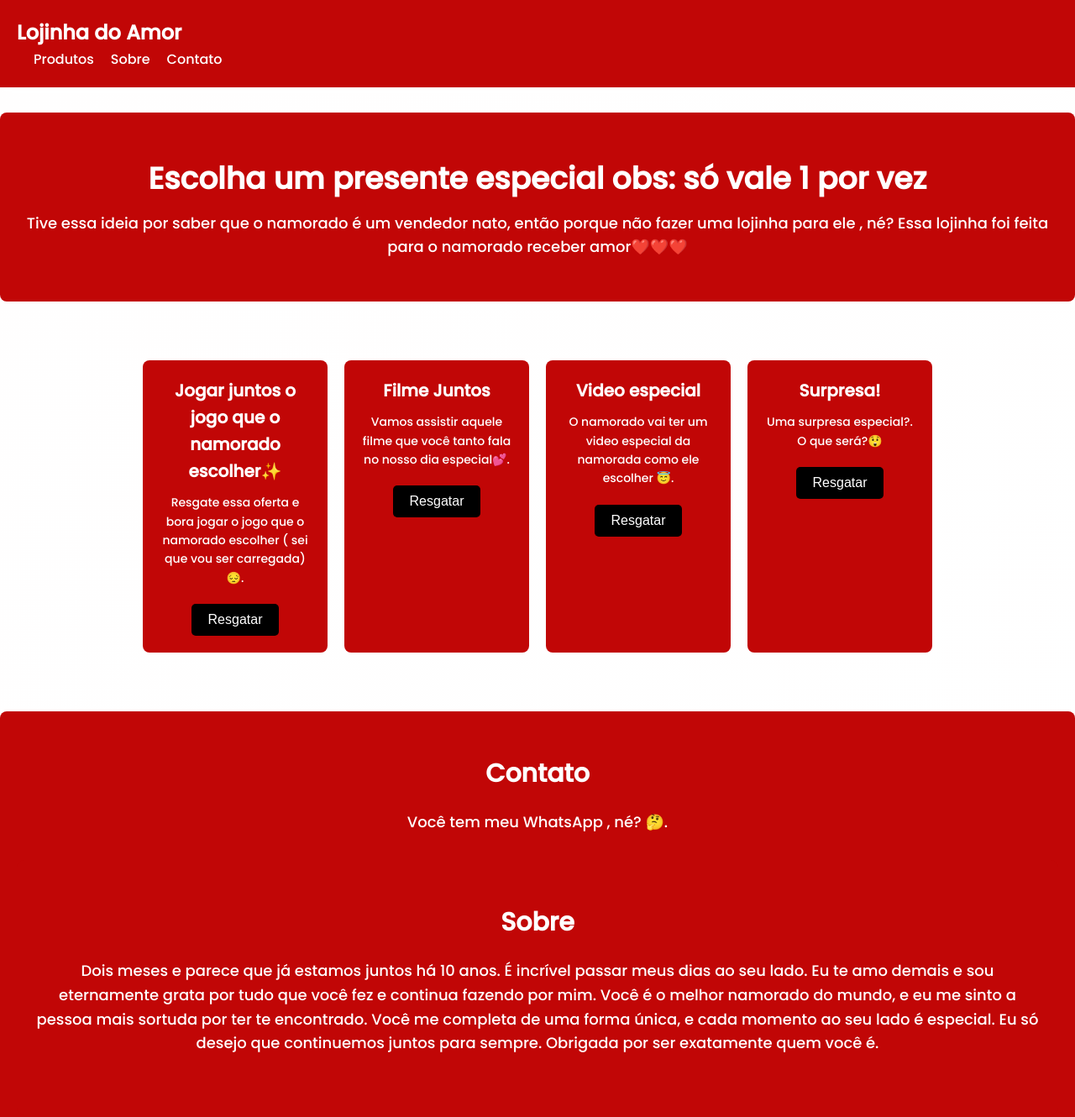
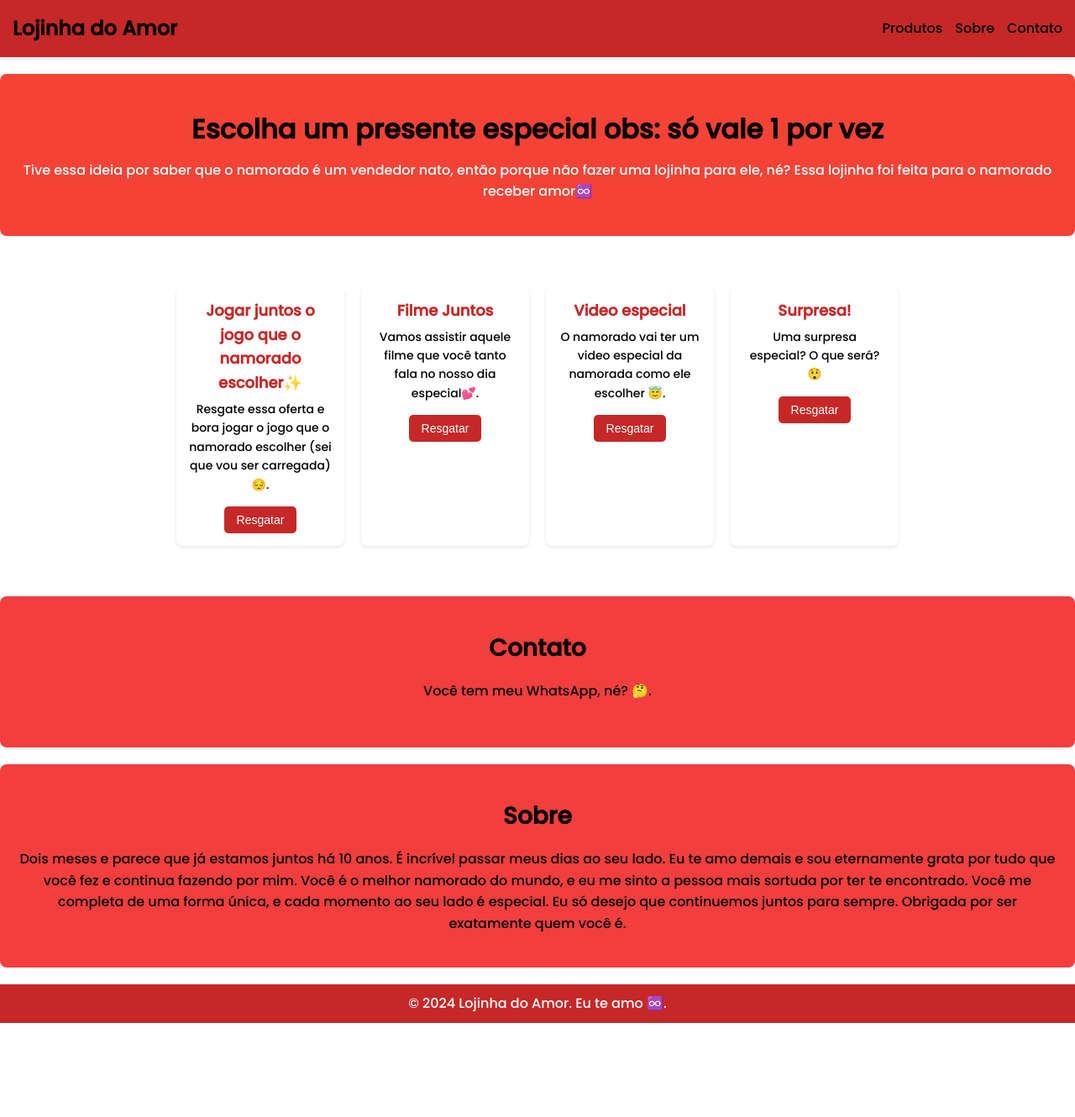
Before and after one commit to akanezitta/LASKXSSKDSKXKS, a plain HTML site: page index.html in a window 1280 px wide. Shown: the top 1330 px of the page at 84% size. After the commit the page ends 1218 px from the top, so only its background shows below. Drawn offline with Linux system fonts and the light colour scheme.

Commit message:
Add files via upload

```diff
--- a/index.html
+++ b/index.html
@@ -26,13 +26,13 @@
     <main class="container">
         <section id="hero">
             <h2>Escolha um presente especial obs: só vale 1 por vez</h2>
-            <p>Tive essa ideia por saber que o namorado é um vendedor nato, então porque não fazer uma lojinha para ele , né? Essa lojinha foi feita para o namorado receber amor❤️❤️❤️</p>
+            <p>Tive essa ideia por saber que o namorado é um vendedor nato, então porque não fazer uma lojinha para ele, né? Essa lojinha foi feita para o namorado receber amor♾️</p>
         </section>
 
         <section id="products" class="products">
             <div class="product-card">
                 <h3>Jogar juntos o jogo que o namorado escolher✨</h3>
-                <p>Resgate essa oferta e bora jogar o jogo que o namorado escolher ( sei que vou ser carregada)😔.</p>
+                <p>Resgate essa oferta e bora jogar o jogo que o namorado escolher (sei que vou ser carregada)😔.</p>
                 <button id="resgatar-jogo">Resgatar</button>
             </div>
 
@@ -44,28 +44,29 @@
 
             <div class="product-card">
                 <h3>Video especial</h3>
-                <p> O namorado vai ter um video especial da namorada como ele escolher 😇.</p>
+                <p>O namorado vai ter um video especial da namorada como ele escolher 😇.</p>
                 <button id="resgatar-video">Resgatar</button>
             </div>
 
             <div class="product-card">
                 <h3>Surpresa!</h3>
-                <p>Uma surpresa especial?. O que será?😲</p>
+                <p>Uma surpresa especial? O que será?😲</p>
                 <button id="resgatar-surpresa">Resgatar</button>
             </div>
         </section>
+
         <!-- Seção Contato -->
         <section id="contact">
             <h2>Contato</h2>
-            <p> Você tem meu WhatsApp , né? 🤔.</p>
-            </form>
-            <!-- Seção Sobre -->
-            <section id="about">
-                <h2>Sobre</h2>
-                <p>Dois meses e parece que já estamos juntos há 10 anos. É incrível passar meus dias ao seu lado. Eu te amo demais e sou eternamente grata por tudo que você fez e continua fazendo por mim. Você é o melhor namorado do mundo, e eu me sinto
-                    a pessoa mais sortuda por ter te encontrado. Você me completa de uma forma única, e cada momento ao seu lado é especial. Eu só desejo que continuemos juntos para sempre. Obrigada por ser exatamente quem você é.
-    </main>
+            <p>Você tem meu WhatsApp, né? 🤔.</p>
+        </section>
 
+        <!-- Seção Sobre -->
+        <section id="about">
+            <h2>Sobre</h2>
+            <p>Dois meses e parece que já estamos juntos há 10 anos. É incrível passar meus dias ao seu lado. Eu te amo demais e sou eternamente grata por tudo que você fez e continua fazendo por mim. Você é o melhor namorado do mundo, e eu me sinto a pessoa
+                mais sortuda por ter te encontrado. Você me completa de uma forma única, e cada momento ao seu lado é especial. Eu só desejo que continuemos juntos para sempre. Obrigada por ser exatamente quem você é.</p>
+        </section>
     </main>
 
     <footer>
@@ -94,16 +95,16 @@
         }
 
         // Associando as funções aos botões de resgate
-        document.getElementById('resgatar-conversa').onclick = function() {
-            enviarWhatsApp('1 Hora de Conversa');
+        document.getElementById('resgatar-jogo').onclick = function() {
+            enviarWhatsApp('jogar juntinhos');
         };
 
         document.getElementById('resgatar-filme').onclick = function() {
             enviarWhatsApp('Filme Juntos');
         };
 
-        document.getElementById('resgatar-musica').onclick = function() {
-            enviarWhatsApp('Música Especial');
+        document.getElementById('resgatar-video').onclick = function() {
+            enviarWhatsApp('Video Especial');
         };
 
         document.getElementById('resgatar-surpresa').onclick = function() {
--- a/style.css
+++ b/style.css
@@ -1,5 +1,3 @@
-/* Global Styles */
-
 * {
     margin: 0;
     padding: 0;
@@ -8,10 +6,10 @@
 
 body {
     font-family: 'Poppins', sans-serif;
-    background: linear-gradient(135deg, #fffefe, #ffffff);
-    background-size: cover;
-    background-position: center;
-    color: #ffffff;
+    background-color: #fff;
+    /* Fundo branco para um visual minimalista */
+    color: #000;
+    /* Mudança para texto preto */
     line-height: 1.6;
 }
 
@@ -19,54 +17,75 @@ body {
 /* Header Styles */
 
 header {
-    background-color: #c10606;
-    color: rgb(255, 255, 255);
-    padding: 20px;
-    box-shadow: 0 4px 8px rgb(255, 255, 255);
+    background-color: #c62828;
+    /* Vermelho escuro */
+    color: #000;
+    /* Texto preto */
+    padding: 15px;
+    /* Ajustado para um layout mais minimalista */
+    box-shadow: 0 2px 4px rgba(0, 0, 0, 0.1);
 }
 
-display: flex;
-justify-content: space-between;
-align-items: center;
+nav {
+    display: flex;
+    justify-content: space-between;
+    align-items: center;
+}
 
+nav h1 {
+    font-size: 24px;
 }
-nav h1 {
-    font-size: 28px;
-}
+
 nav ul {
     list-style: none;
     display: flex;
 }
+
 nav ul li {
-    margin-left: 20px;
+    margin-left: 15px;
 }
+
 nav ul li a {
-    color: white;
+    color: #000;
+    /* Texto preto */
     text-decoration: none;
-    font-weight: 500;
+    font-weight: 400;
+    /* Ajustado para um visual mais leve */
 }
+
 nav ul li a:hover {
     text-decoration: underline;
 }
 
+
 /* Hero Section Styles */
+
 #hero {
-    background-color: #c10606;
-    padding: 50px 20px;
+    background-color: #f44336;
+    /* Vermelho claro */
+    padding: 40px 20px;
+    /* Ajustado para menos padding */
     text-align: center;
     border-radius: 8px;
-    margin: 30px auto;
-}
-#hero h2 {
-    font-size: 36px;
-    margin-bottom: 10px;
-}
-#hero p {
-    font-size: 18px;
-    color: #fffefe;
+    margin: 20px auto;
 }
 
+#hero h2 {
+    font-size: 32px;
+    margin-bottom: 10px;
+    color: #000;
+    /* Texto preto */
+}
+
+#hero p {
+    font-size: 16px;
+    color: #fff;
+    /* Texto branco para contraste */
+}
+
+
 /* Product Section Styles */
+
 .products {
     display: flex;
     flex-wrap: wrap;
@@ -74,84 +93,120 @@ nav ul li a:hover {
     gap: 20px;
     padding: 40px 0;
 }
+
 .product-card {
-    background-color: #c10606;
+    background-color: #fff;
+    /* Manter fundo branco para as cartas */
     border-radius: 8px;
-    box-shadow: 0 4px 10px rgb(255, 255, 255);
-    width: 220px;
+    box-shadow: 0 2px 4px rgba(0, 0, 0, 0.1);
+    width: 200px;
     text-align: center;
-    padding: 20px;
+    padding: 15px;
+    /* Ajustado para menos padding */
     transition: transform 0.3s, box-shadow 0.3s;
 }
+
 .product-card:hover {
     transform: translateY(-5px);
-    box-shadow: 0 8px 20px rgb(255, 255, 255);
+    box-shadow: 0 4px 8px rgba(0, 0, 0, 0.15);
 }
+
 .product-card h3 {
-    color: #ffffff;
-    font-size: 20px;
-    margin-bottom: 10px;
+    color: #c62828;
+    /* Vermelho escuro */
+    font-size: 18px;
+    margin-bottom: 5px;
 }
+
 .product-card p {
-    color: #ffffff;
+    color: #000;
+    /* Texto preto */
     font-size: 14px;
-    margin-bottom: 20px;
+    margin-bottom: 15px;
+    /* Ajustado para um visual mais compacto */
 }
+
 button {
-    background-color: #000000;
+    background-color: #c62828;
+    /* Vermelho escuro */
     color: white;
     border: none;
-    padding: 10px 20px;
+    padding: 8px 15px;
+    /* Ajustado para menos padding */
     border-radius: 5px;
     cursor: pointer;
-    font-size: 16px;
+    font-size: 14px;
+    /* Menor tamanho para um visual mais minimalista */
     transition: background-color 0.3s, transform 0.3s;
 }
+
 button:hover {
-    background-color: #c10606;
+    background-color: #b71c1c;
+    /* Vermelho mais escuro ao passar o mouse */
     transform: scale(1.05);
 }
 
+
 /* About Section Styles */
+
 #about {
     text-align: center;
-    padding: 50px 20px;
-    background-color: #c10606;
+    padding: 40px 20px;
+    /* Menos padding */
+    background-color: #f33e3e;
+    /* Camada mais clara para contraste */
     border-radius: 8px;
-    margin: 30px auto;
-}
-#about h2 {
-    font-size: 30px;
-    margin-bottom: 20px;
-}
-#about p {
-    font-size: 18px;
-    color: #ffffff;
+    margin: 20px auto;
 }
 
+#about h2 {
+    font-size: 28px;
+    margin-bottom: 15px;
+    color: #000;
+    /* Texto preto */
+}
+
+#about p {
+    font-size: 16px;
+    color: #000;
+    /* Texto preto */
+}
+
+
 /* Contact Section Styles */
+
 #contact {
     text-align: center;
-    padding: 50px 20px;
-    background-color: #c10606;
+    padding: 40px 20px;
+    /* Menos padding */
+    background-color: #f33e3e;
+    /* Tom suave de vermelho */
     border-radius: 8px;
-    margin: 30px auto;
+    margin: 20px auto;
 }
+
 #contact h2 {
-    font-size: 30px;
-    margin-bottom: 20px;
+    font-size: 28px;
+    margin-bottom: 15px;
+    color: #000;
+    /* Texto preto */
 }
+
 #contact p {
-    font-size: 18px;
-    color: #ffffff;
-    margin-bottom: 20px;
+    font-size: 16px;
+    color: #000;
+    /* Texto preto */
+    margin-bottom: 15px;
 }
+
 form {
     display: flex;
     flex-direction: column;
     align-items: center;
-    gap: 10px;
+    gap: 8px;
+    /* Menor espaçamento */
 }
+
 form input,
 form textarea {
     width: 300px;
@@ -160,25 +215,34 @@ form textarea {
     border-radius: 5px;
     font-size: 16px;
 }
+
 form button {
-    background-color: #ff0000 color: white;
+    background-color: #c62828;
+    /* Vermelho escuro */
+    color: white;
     border: none;
-    padding: 10px 20px;
+    padding: 8px 15px;
+    /* Menos padding */
     border-radius: 5px;
     cursor: pointer;
-    font-size: 16px;
+    font-size: 14px;
     transition: background-color 0.3s, transform 0.3s;
 }
+
 form button:hover {
-    background-color: #ff0000;
+    background-color: #b71c1c;
+    /* Vermelho mais escuro ao passar o mouse */
     transform: scale(1.05);
 }
 
+
 /* Footer Styles */
+
 footer {
-    background-color: #ff0000;
+    background-color: #c62828;
+    /* Vermelho escuro */
     color: white;
     text-align: center;
     padding: 10px;
-    margin-top: 30px;
+    margin-top: 20px;
 }
```
Also changed, not shown: script.js (+23 -15 lines).
